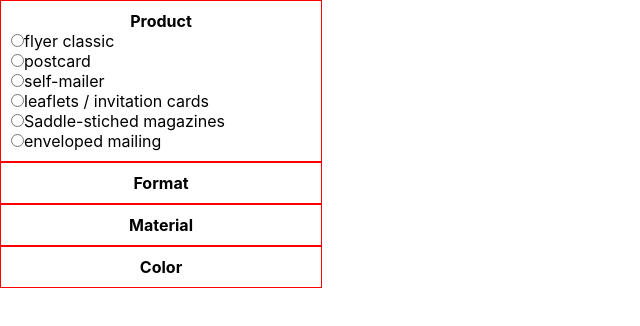
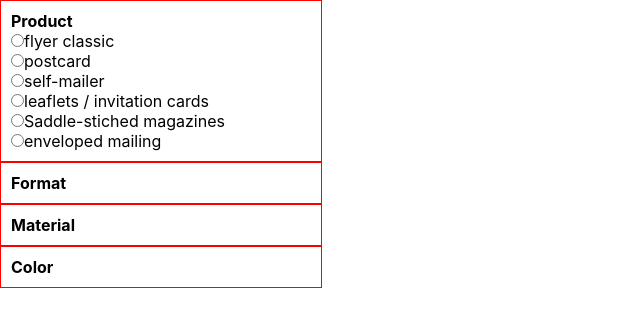
Before and after one commit to Excession27/product-options-picker, a React (Create React App) app: page / in a window 1280 px wide. Shown: the top 326 px of the page, without its empty margins (0-640 px from the left). Built offline with nearby package versions, Linux system fonts and the light colour scheme.

Commit message:
Streamlined component behaviour

```diff
--- a/src/components/Option/OptionStep.css
+++ b/src/components/Option/OptionStep.css
@@ -13,13 +13,15 @@
 
 .title__picked {
     display: flex;
-    justify-content: space-between;
+    justify-content: flex-start;
 }
 
 .option__title {
     font-size: 16px;
+    margin-right: 15px;
 }
 
 .option__choices {
     text-align: left;
+
 }
--- a/src/components/Option/index.tsx
+++ b/src/components/Option/index.tsx
@@ -22,6 +22,9 @@ const OptionStep = ({ title, optionsArray, id }: Props) => {
   });
   const handleChange = (e: any) => {
     setSelected({ isSet: true, text: e.target.value });
+    if (chosen <= id) {
+      setChosen(id + 1);
+    }
   };
   console.log(chosen, id);
   return (
@@ -31,21 +34,14 @@ const OptionStep = ({ title, optionsArray, id }: Props) => {
         if (selected.isSet) {
           setSelected({ isSet: false, text: "" });
         }
-        if (chosen <= id) {
-          setChosen(id + 1);
-        }
         if (chosen > id) {
           setChosen(id);
         }
       }}
     >
-      {selected.isSet ? (
-        <div className="title__picked">
-          <h2 className="option__title">{title}</h2> <p>{selected.text}</p>
-        </div>
-      ) : (
-        <h2 className="option__title">{title}</h2>
-      )}
+      <div className="title__picked">
+        <h2 className="option__title">{title}</h2> <p>{selected.text}</p>
+      </div>
 
       {chosen === id &&
         optionsArray.map((option: any, index) => (
@@ -55,7 +51,6 @@ const OptionStep = ({ title, optionsArray, id }: Props) => {
               name={"test"}
               id={`${title}${index}`}
               value={option}
-              checked={selected === option}
               onChange={handleChange}
             />
             <label htmlFor={`${title}${index}`}>{option}</label>
```
